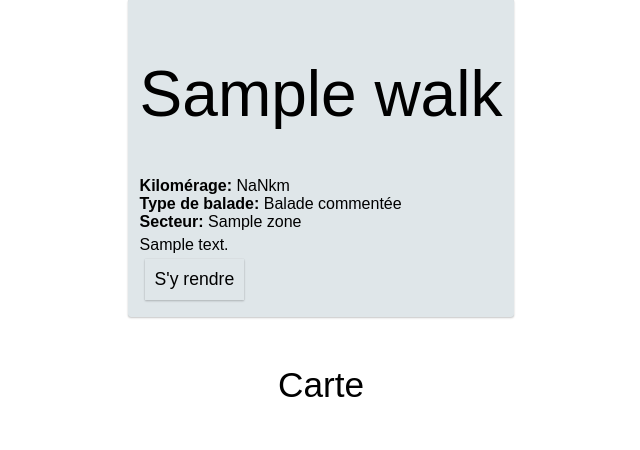
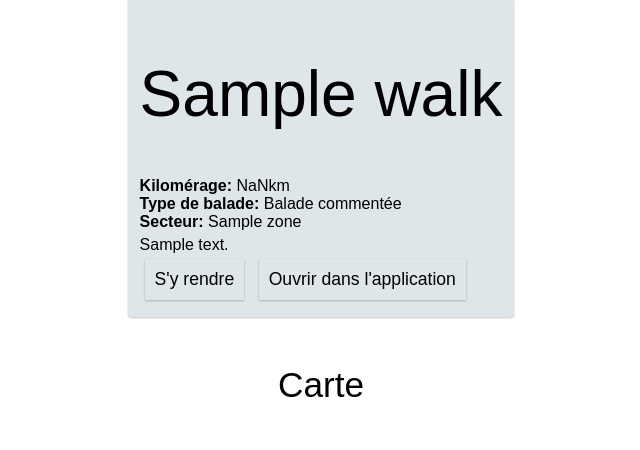
Before and after one commit to decouverto/decouverto-website, a Node server app: template views/preview.ejs in a window 1280 px wide. Shown: the part 158-608 px from the top of the page, without its empty margins (319-959 px from the left). Run offline with Node 20, Linux system fonts and the light colour scheme; the template is opened without the code that fills it: most values are stand-ins (such as "Sample title", 1, 10 or a date in 2020); some libraries are stand-ins or nearby versions.

Commit message:
Add deep link

```diff
--- a/views/preview.ejs
+++ b/views/preview.ejs
@@ -25,6 +25,7 @@
                 <%if (decompressedFile) { %>
                   <a href="http://maps.google.com/?q=<%= decompressedFile.points[0].coords.latitude %>,<%= decompressedFile.points[0].coords.longitude %>" title="Point de départ">S'y rendre</a>
                 <% } %>
+                <a href="decouverto://decouverto/preview/<%=walk.id%>" title="Ouvrir dans l'application">Ouvrir dans l'application</a>
             </div>
             <%if (decompressedFile) { %>
                 <h3>Carte</h3>
```
